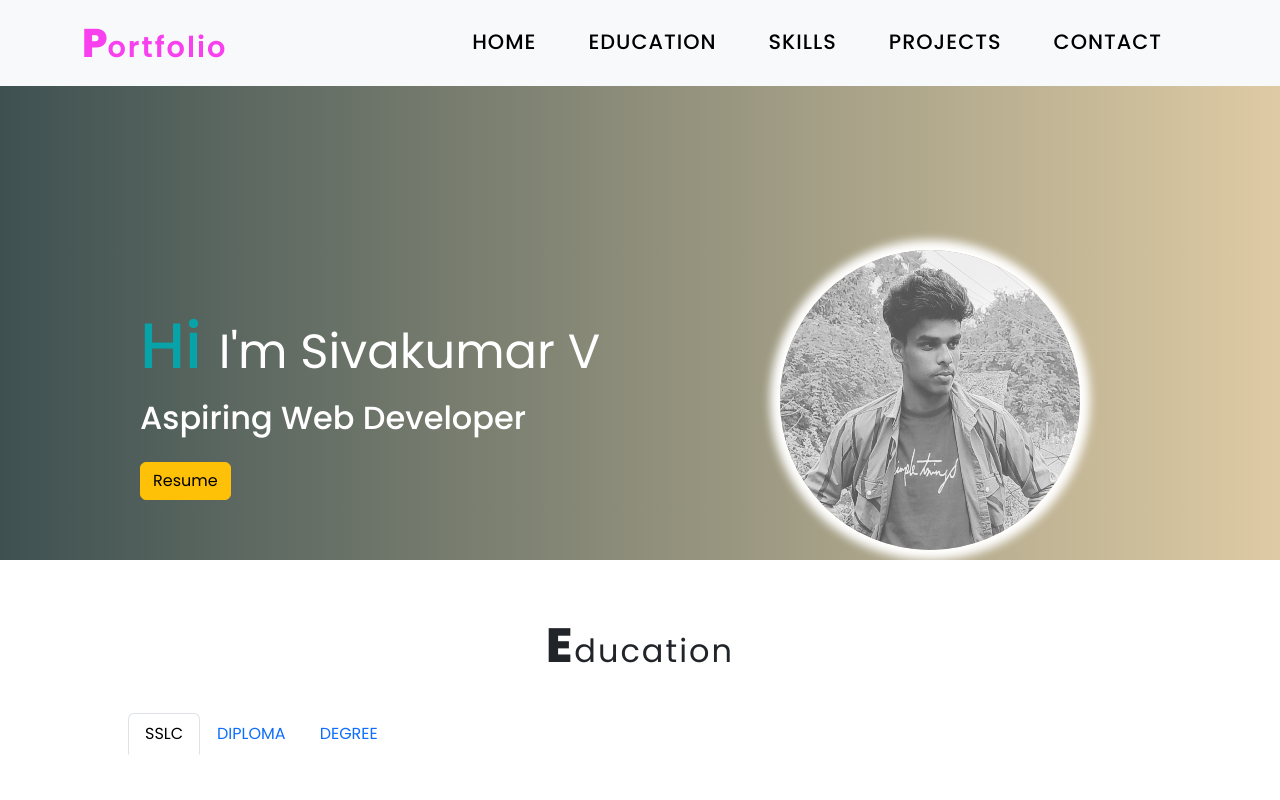
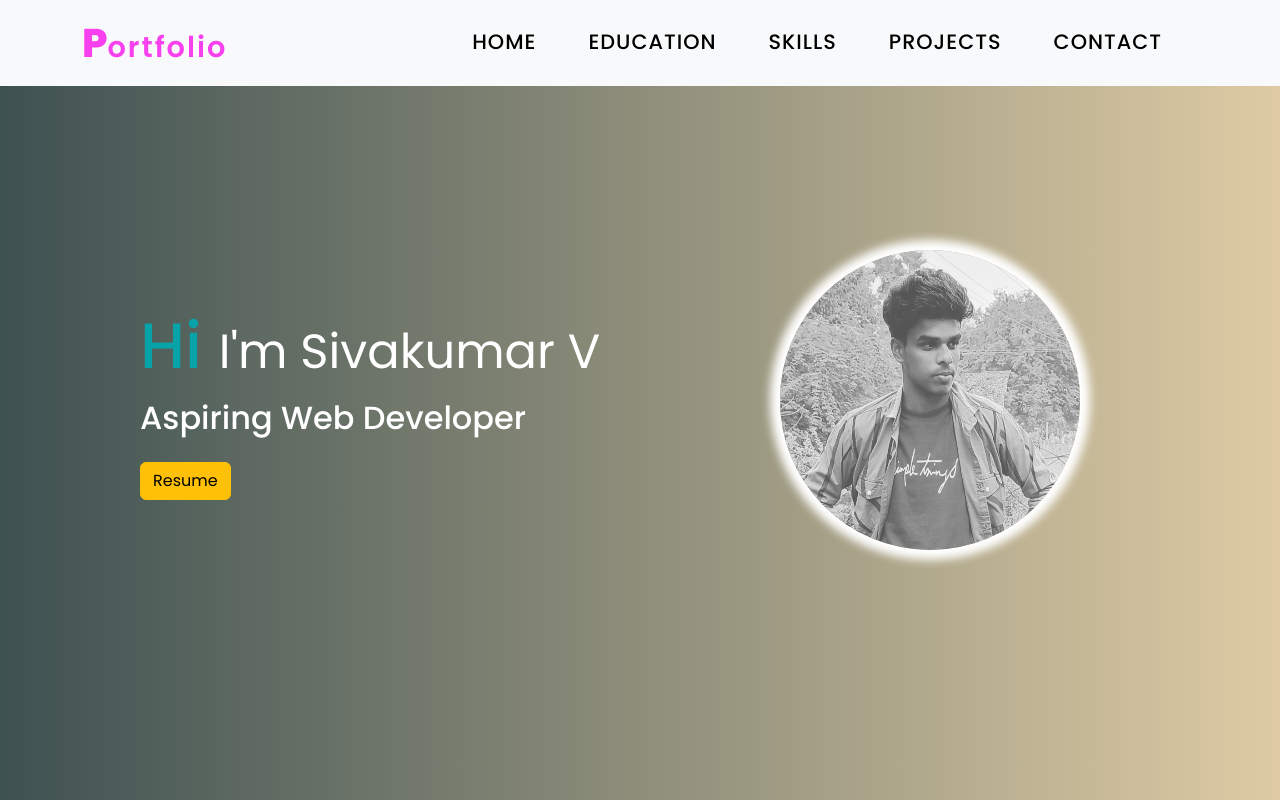
Before and after one commit to siva-002/PORTFOLIO-REACT, a React (Create React App) app: page / in a window 1280 px wide. Shown: the top 800 px of the page. Built offline with nearby package versions, Linux system fonts and the light colour scheme.

Commit message:
Update index.css

```diff
--- a/src/PORTFOLIO/components/css/index.css
+++ b/src/PORTFOLIO/components/css/index.css
@@ -2,7 +2,7 @@
 
     background-image: linear-gradient(to left, #DECBA4, #3E5151);
 
-    min-height: 70vh;
+    min-height: 100vh;
 
     overflow-x: hidden;
 }
```
